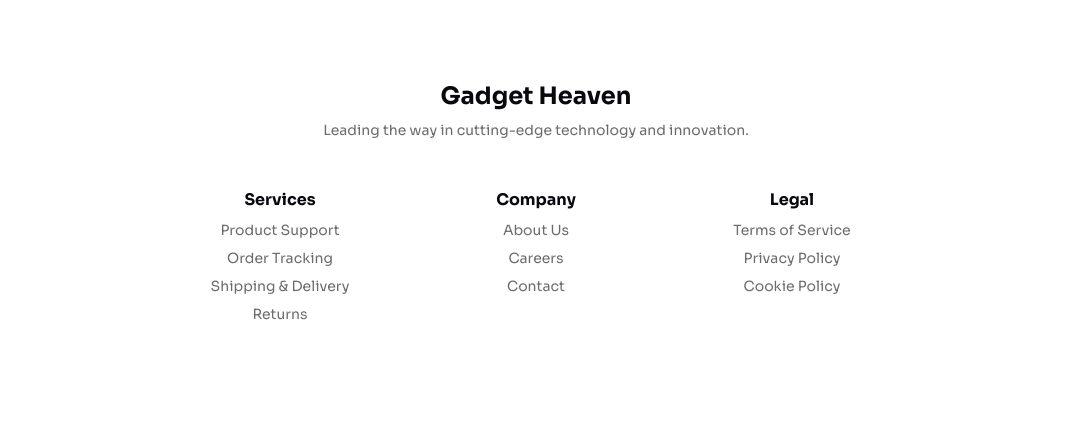
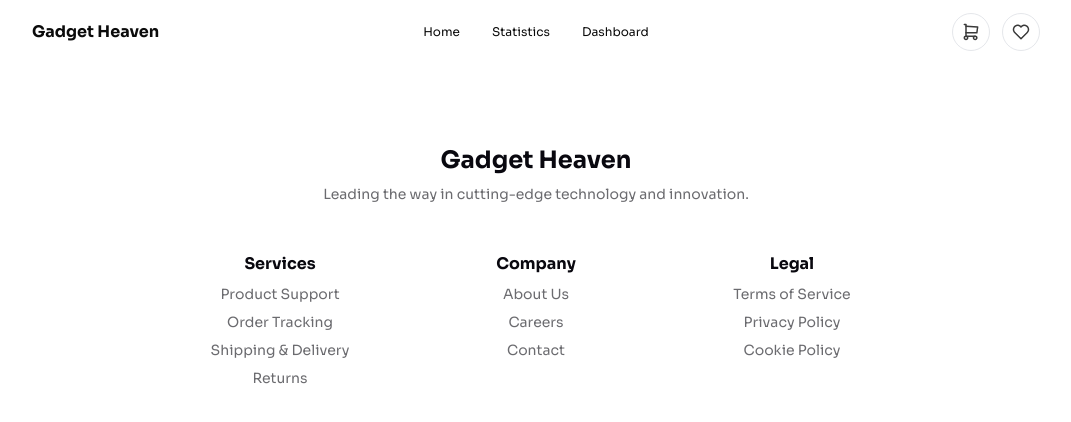
Before and after one commit to MohammadSajjadHossain9648/Gadget-Heaven, a React (Vite) app: page / in a window 1280 px wide. Shown: the top 422 px of the page, without its empty margins (104-1175 px from the left). Built offline with nearby package versions, Linux system fonts and the light colour scheme.

Commit message:
Add responsive navbar design in Navbar component

```diff
--- a/src/App.jsx
+++ b/src/App.jsx
@@ -4,7 +4,7 @@ function App() {
 
   return (
     <>
-
+      <h1>Gadget Heaven</h1>
     </>
   )
 }
--- a/src/components/Home/Home.jsx
+++ b/src/components/Home/Home.jsx
@@ -1,9 +1,13 @@
 import React from 'react';
 import Footer from '../Footer/Footer';
+import { useLocation } from 'react-router-dom';
+import Navbar from '../Navbar/Navbar';
 
 const Home = () => {
     return (
-        <div className="text-white_color font_sora">
+        <div className="text-black_color font_sora">
+            {/* header section */}
+            <Navbar></Navbar>
 
             {/* footer section */}
             <Footer></Footer>
--- /dev/null
+++ b/src/components/Navbar/Navbar.jsx
@@ -0,0 +1,43 @@
+import { GiHamburgerMenu } from "react-icons/gi";
+import { Link, NavLink } from "react-router-dom";
+import cart from '../../assets/cart.svg';
+import wishlist from '../../assets/wishlist.svg';
+
+
+const Navbar = () => {
+  return (
+    <div className="navbar sm:w-11/12 md:w-4/5 mx-auto">
+        <div className="navbar-start">
+            <div className="dropdown">
+                <div tabIndex={0} role="button" className="btn btn-ghost md:hidden">
+                    <GiHamburgerMenu />
+                </div>
+                <ul tabIndex={0} className="menu menu-sm dropdown-content rounded-box z-[1] mt-3 w-52 px-4 space-y-4"
+                >
+                    <NavLink to={'/'} className="text-xs text-Shade_black_color_1">Home</NavLink>
+                    <NavLink to={'/Statistics'} className="text-xs text-Shade_black_color_1">Statistics</NavLink>
+                    <NavLink to={'/Dashboard'} className="text-xs text-Shade_black_color_1">Dashboard</NavLink>
+                </ul>
+            </div>
+            <h1 className="font-bold">Gadget Heaven</h1>
+        </div>
+        <div className="navbar-center hidden md:flex">
+            <ul className="menu menu-horizontal space-x-8">
+                <NavLink to={'/'} className="text-xs text-Shade_black_color_1">Home</NavLink>
+                <NavLink to={'/Statistics'} className="text-xs text-Shade_black_color_1">Statistics</NavLink>
+                <NavLink to={'/Dashboard'} className="text-xs text-Shade_black_color_1">Dashboard</NavLink>
+            </ul>
+        </div>
+        <div className="navbar-end">
+            <Link to={'#'} className="p-2 border border-Shade_black_color_2 rounded-full bg-white_color mr-3">
+                <img src={cart} alt="cart icon image" />
+            </Link>
+            <Link to={'#'} className="p-2 border border-Shade_black_color_2 rounded-full bg-white_color ">
+                <img src={wishlist} alt="wishlist icon image" />
+            </Link>
+        </div>
+    </div>
+  );
+};
+
+export default Navbar;
```
